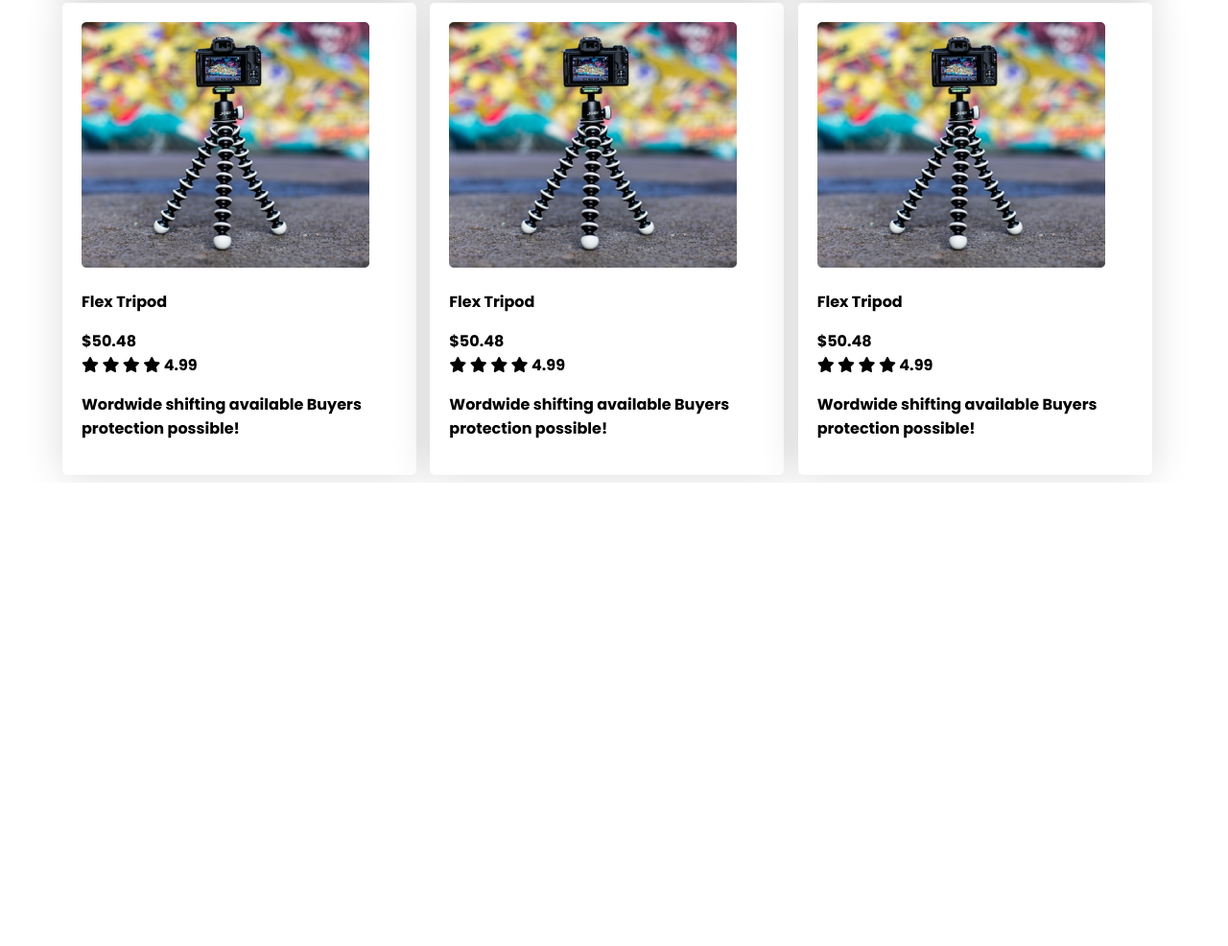
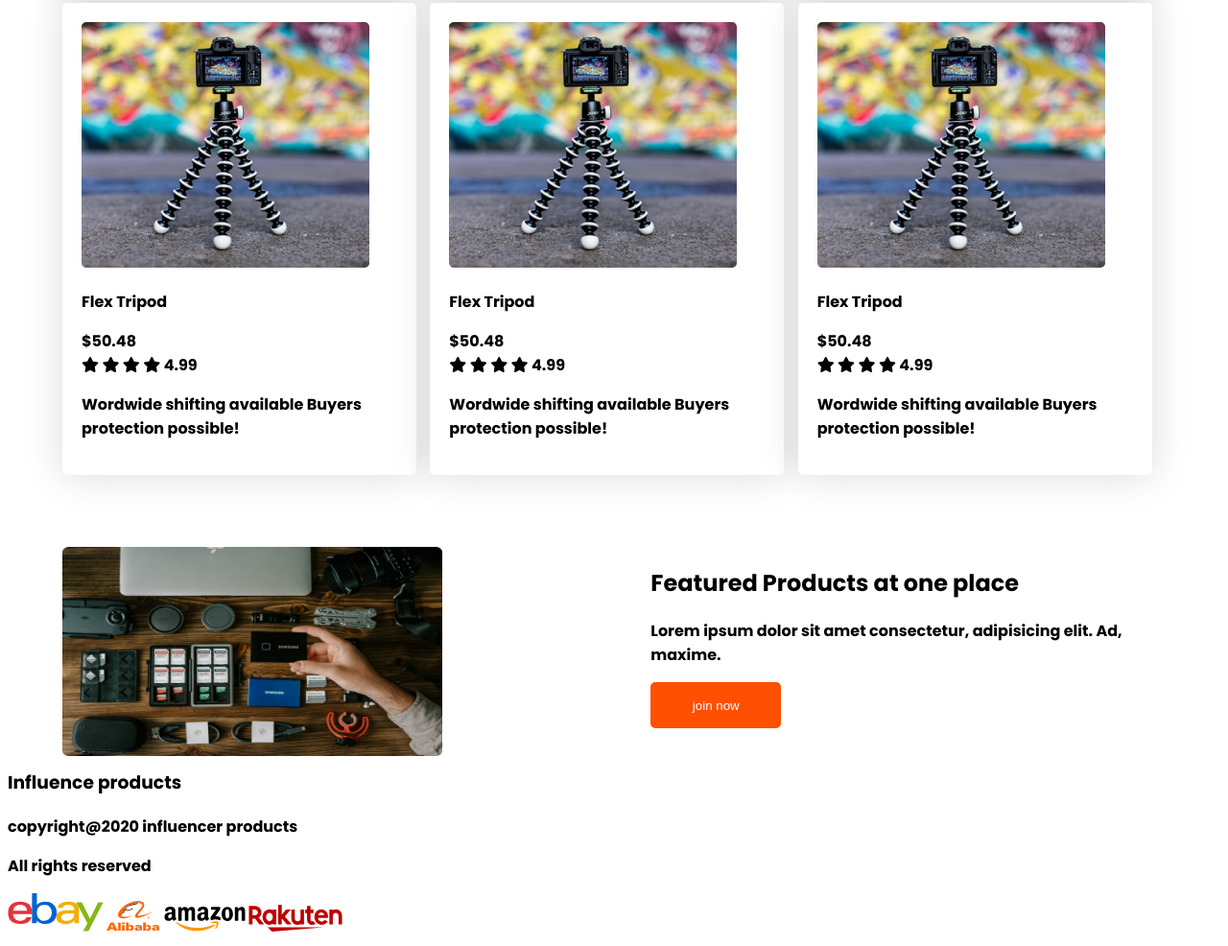
Before and after one commit to zabaidulbd/practise-project-assignment-two, a plain HTML site: page index.html in a window 1280 px wide. Shown: the part 1854-2840 px from the top of the page at 96% size. Before the commit the page ends 2357 px from the top, so only its background shows below. Drawn offline with Linux system fonts and the light colour scheme.

Commit message:
add footer

```diff
--- a/index.html
+++ b/index.html
@@ -213,11 +213,36 @@
             </div>
         </section>
 
+        <!-- feature section -->
+
+        <section>
+            <div class="feature">
+                <div class="feature-img">
+                    <img src="images/gear.png" alt="">
+                </div>
+                <div class="feature-text">
+                    <h2 class="feature-title">Featured Products at one place</h2>
+                    <p class="feature-description">Lorem ipsum dolor sit amet consectetur, adipisicing elit. Ad, maxime.</p>
+                    <button class="btn-primary">join now</button>
+                </div>
+            </div>
+        </section>
+
     </main>
 
     <!-- footer section -->
     <footer>
-
+    <div>
+        <H3>Influence products</H3>
+        <P>copyright@2020 influencer products</P>
+        <P>All rights reserved</P>
+    </div>
+    <div>
+        <img src="./logos/Ebay.svg" alt="">
+        <img src="./logos/Alibaba.svg" alt="">
+        <img src="./logos/Amazon.svg" alt="">
+        <img src="./logos/Rakuten.svg" alt="">
+    </div>
     </footer>
 </body>
 </html>
--- a/styles/style.css
+++ b/styles/style.css
@@ -1,5 +1,13 @@
 body {
     font-family: 'Poppins', sans-serif;
+}
+.btn-primary{
+    width: 136px;
+    height: 48px;
+    background: #ff4f00;
+    border: 0px;
+    border-radius: 5px;
+    color: white;
 }
 
 /* header section styles */
@@ -96,3 +104,28 @@ main {
     box-shadow: 0px 0px 40px rgba(0, 0, 0, 0.15);
     border-radius: 5px;
 }
+
+/* feature section style */
+
+.feature{
+    display: flex;
+    gap:190px;
+    margin-top: 75px;
+}
+.feature-img{
+    width: 448px;
+    height: 212px;
+}
+.feature-img img{
+    width: 396px;
+    height: 218px;
+}
+
+/* footer style */
+.footer{
+        border-radius: 6px;
+        background: #3a3a3a;
+        text-align: center;
+        color: white;
+        margin-top: 106px;
+}
```
